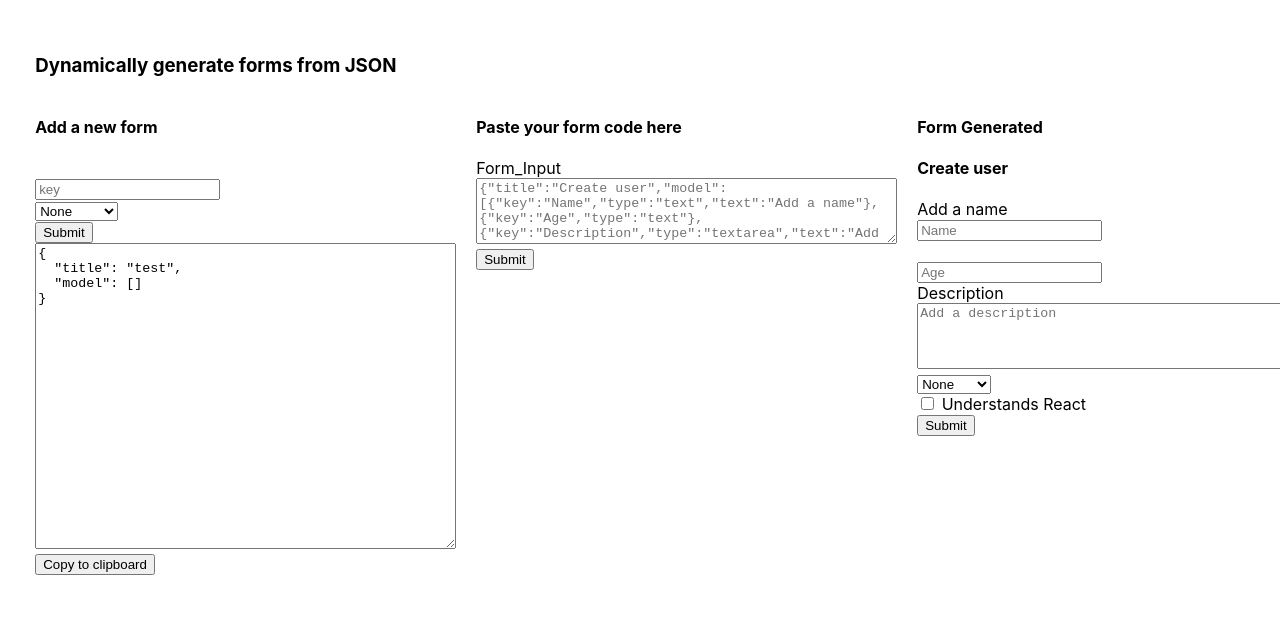
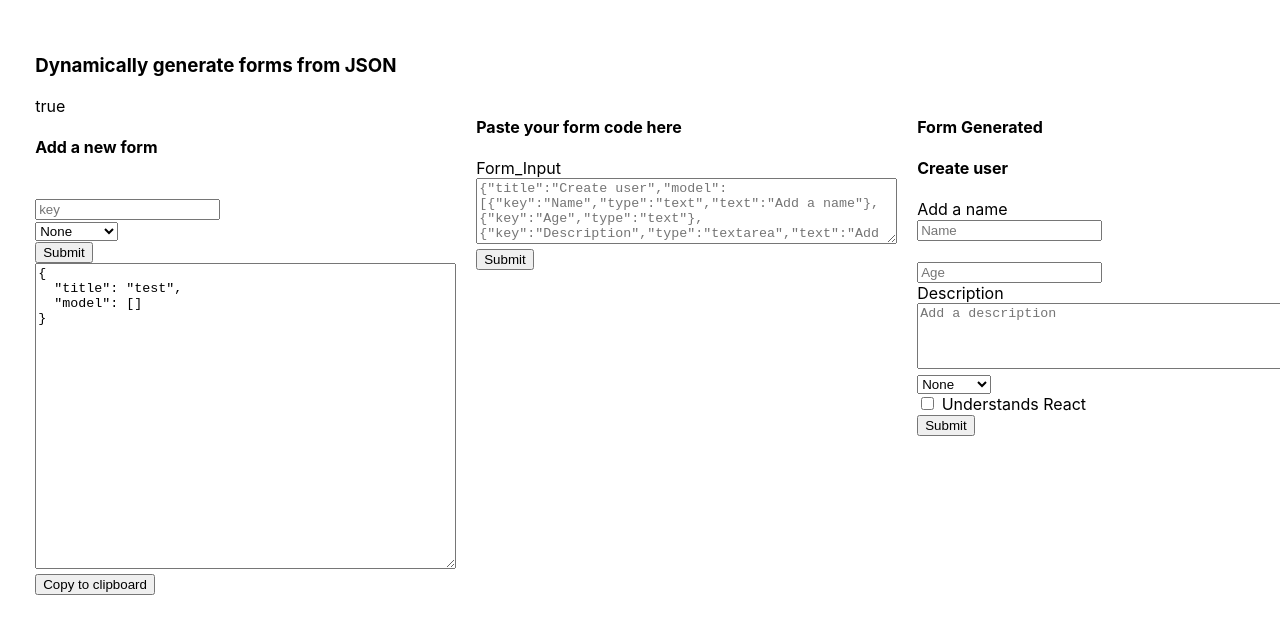
Before and after one commit to DarrenXu94/dynamicForm, a React (Create React App) app: page / in a window 1280 px wide. Shown: the top 634 px of the page. Built offline with nearby package versions, Linux system fonts and the light colour scheme.

Commit message:
disable checking

```diff
--- a/src/App.css
+++ b/src/App.css
@@ -5,12 +5,6 @@
 
 .wrapper {
     display: grid;
-    grid-template-columns: repeat(2, 1fr);
+    grid-template-columns: repeat(3, 1fr);
     grid-gap: 20px;
 }
-
-.display-wrapper {
-    display: grid;
-    grid-template-columns: repeat(2, 1fr);
-    grid-gap: 20px;
-}
--- a/src/components/CreateForm.js
+++ b/src/components/CreateForm.js
@@ -48,7 +48,8 @@ class CreateForm extends Component {
     state = {
         currentForm: {title:'test', model: []},
         extraForms: [],
-        extraFormFields: {}
+        extraFormFields: {},
+        readyToSubmit: true
     }
 
     copyToClipboard = str => {
@@ -87,6 +88,7 @@ class CreateForm extends Component {
     onChange = (e) => {
         const target = e.target;
         if (target.name === 'type'){
+            this.setState({readyToSubmit: false})
             switch(target.value) {
                 case('checkbox'):
                     let chkConfig = CheckboxConfig
@@ -101,19 +103,20 @@ class CreateForm extends Component {
                     this.setState({extraForms: [dropdownConfig]})
                     break;
                 default:
-                    this.setState({extraForms: [], extraFormFields: {}})
+                    this.setState({extraForms: [], extraFormFields: {}, readyToSubmit: true})
             }
         }
 
     }
     onExtraformSubmit = (e) => {
-        this.setState({extraFormFields: e})
+        this.setState({extraFormFields: e, readyToSubmit: true})
     }
     render() {
-        let { extraForms } = this.state
+        let { extraForms, readyToSubmit } = this.state
         return (
             <div>
-                <DynamicForm config={config} onSubmit={this.onSubmit} onChange={this.onChange}/>
+                {readyToSubmit.toString()}
+                <DynamicForm config={config} onSubmit={this.onSubmit} onChange={this.onChange} isDisabled={!readyToSubmit}/>
                 { extraForms !== [] && extraForms.map(f => {
                     return <DynamicForm key={f.title} config={f} onSubmit={this.onExtraformSubmit} onChange={()=>{}}/>
                 })}
--- a/src/components/DisplayForm.js
+++ b/src/components/DisplayForm.js
@@ -1,4 +1,4 @@
-import React, { Component } from 'react';
+import React, { Component, Fragment } from 'react';
 import DynamicForm from './DynamicForm'
 import Config from './Config';
 import config from '../config'
@@ -29,7 +29,7 @@ class DisplayForm extends Component {
     render() {
         let { config } = this.state
         return (
-            <div className="display-wrapper ">
+            <Fragment>
                 <div>
                     <DynamicForm config={txtConfig} onSubmit={this.onSubmit} onChange={() => { }} />
                 </div>
@@ -37,7 +37,7 @@ class DisplayForm extends Component {
                     <h4>Form Generated</h4>
                     <DynamicForm config={config} onSubmit={(e) => { console.log(e) }} onChange={() => { }} />
                 </div>
-            </div>
+            </Fragment>
         );
     }
 }
--- a/src/components/DynamicForm.js
+++ b/src/components/DynamicForm.js
@@ -25,7 +25,7 @@ class DynamicForm extends Component {
                 { model.map(item => {
                     return <FormItem key={item.key} item={item} onChange={this.onChange} formValues={this.state}/>
                     }) }
-                <button onClick={this.onSubmit}>Submit</button>
+                <button disabled={this.props.isDisabled} onClick={this.onSubmit}>Submit</button>
             </form>
         );
     }
@@ -36,5 +36,6 @@ export default DynamicForm;
 DynamicForm.propTypes = {
     config: PropTypes.instanceOf(Config),
     onSubmit: PropTypes.func.isRequired,
-    onChange: PropTypes.func
+    onChange: PropTypes.func,
+    isDisabled: PropTypes.bool
 }
```
